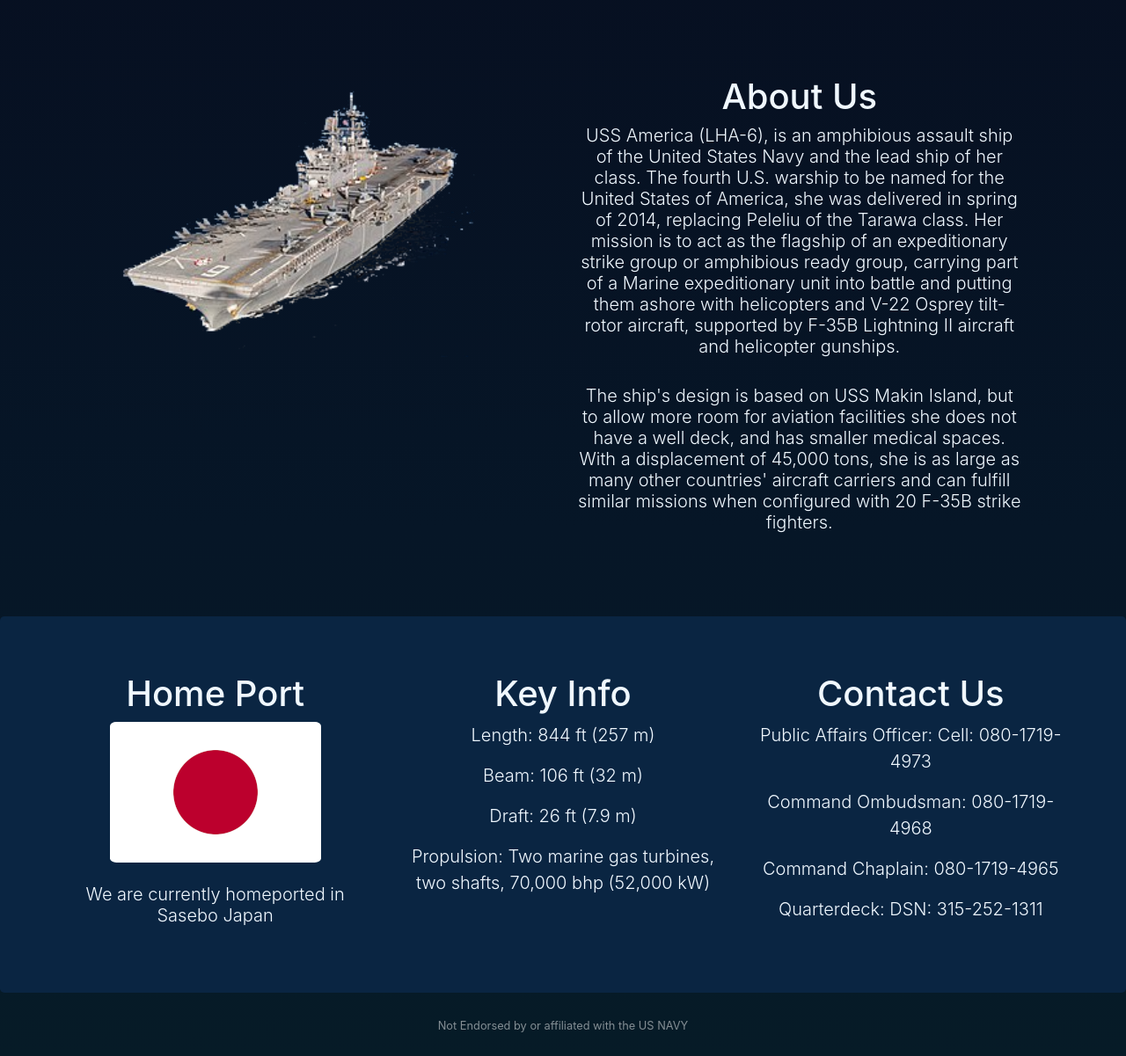
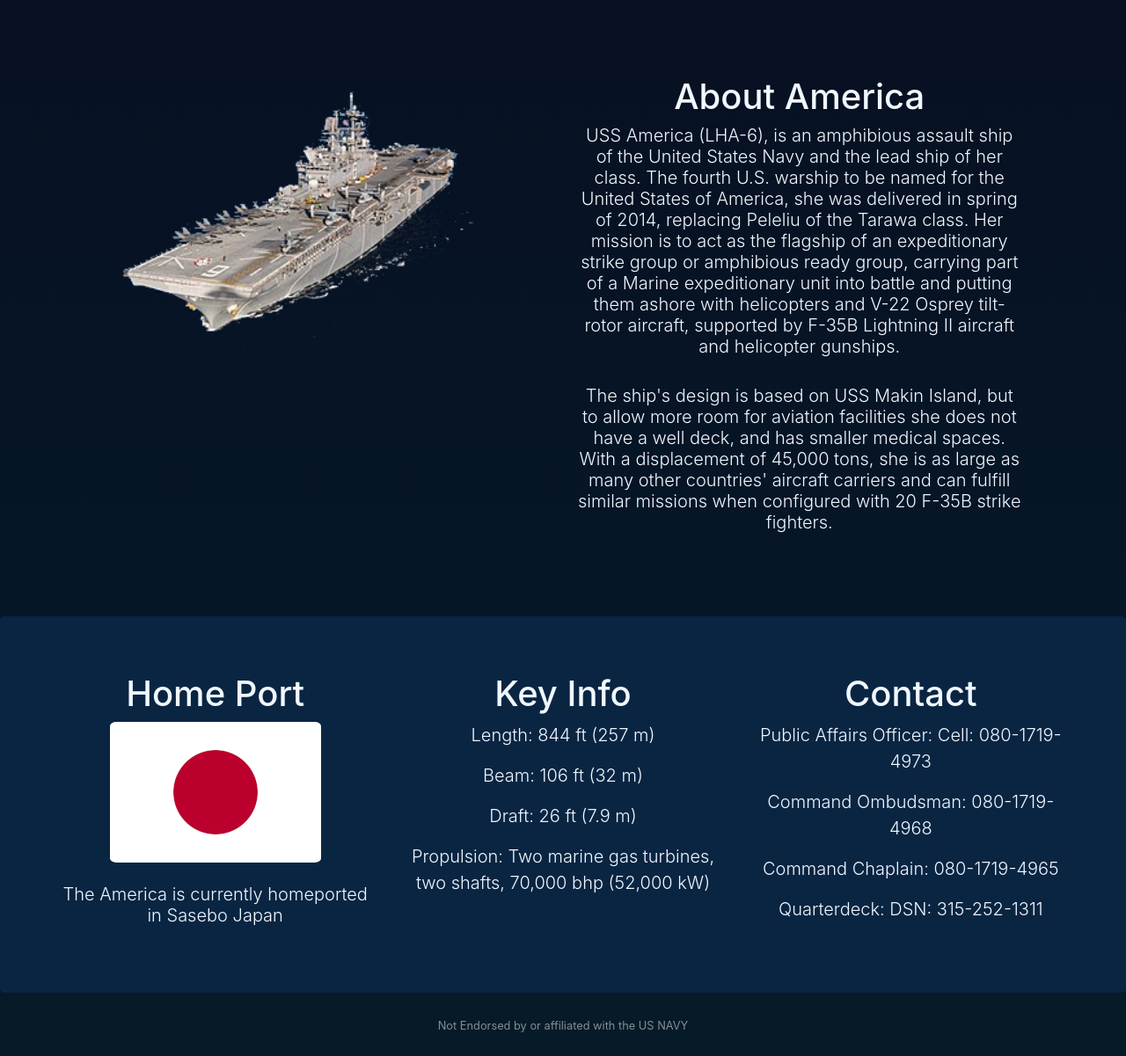
Before and after one commit to efraim132/USSAmerica, a plain HTML site: page index.html in a window 1280 px wide. Shown: the part 802-2003 px from the top of the page at 88% size. Drawn offline with nearby package versions, Linux system fonts and the light colour scheme.

Commit message:
Update index.html

```diff
--- a/index.html
+++ b/index.html
@@ -34,7 +34,7 @@
                 </div>
                 <div class="col-md-6 col-sm-12 infobox">
                     <h1>
-                        About Us
+                        About America
                     </h1>
                     <h2 class="lead">
                         USS America (LHA-6), is an amphibious assault ship of the United States Navy and the lead ship of her class. The fourth U.S. warship to be named for the United States of America, she was delivered in spring of 2014, replacing Peleliu of the Tarawa class. Her mission is to act as the flagship of an expeditionary strike group or amphibious ready group, carrying part of a Marine expeditionary unit into battle and putting them ashore with helicopters and V-22 Osprey tilt-rotor aircraft, supported by F-35B Lightning II aircraft and helicopter gunships.
@@ -55,7 +55,7 @@
                         <h1 class="infobox">Home Port</h1>
                         <img id="jpnFlag" class="img-responsive" src="img/jpnflag.png">
                         <br>
-                        <h3 class="lead infobox">We are currently homeported in Sasebo Japan
+                        <h3 class="lead infobox">The America is currently homeported in Sasebo Japan
                         </h3>
                     </div>
                     <div class="col-lg-4 col-md-4 col-sm-12 col-xs-12">
@@ -66,7 +66,7 @@
                             <p class="lead infobox">Propulsion:	Two marine gas turbines, two shafts, 70,000 bhp (52,000 kW)</p>
                     </div>
                     <div class="col-lg-4 col-md-4 col-sm-12 col-xs-12">
-                        <h1 class="infobox">Contact Us</h1>
+                        <h1 class="infobox">Contact</h1>
                             <p class="lead infobox">Public Affairs Officer: Cell: 080-1719-4973</p>
                             <p class="lead infobox">Command Ombudsman: 080-1719-4968</p>
                             <p class="lead infobox">Command Chaplain: 080-1719-4965</p>
```
